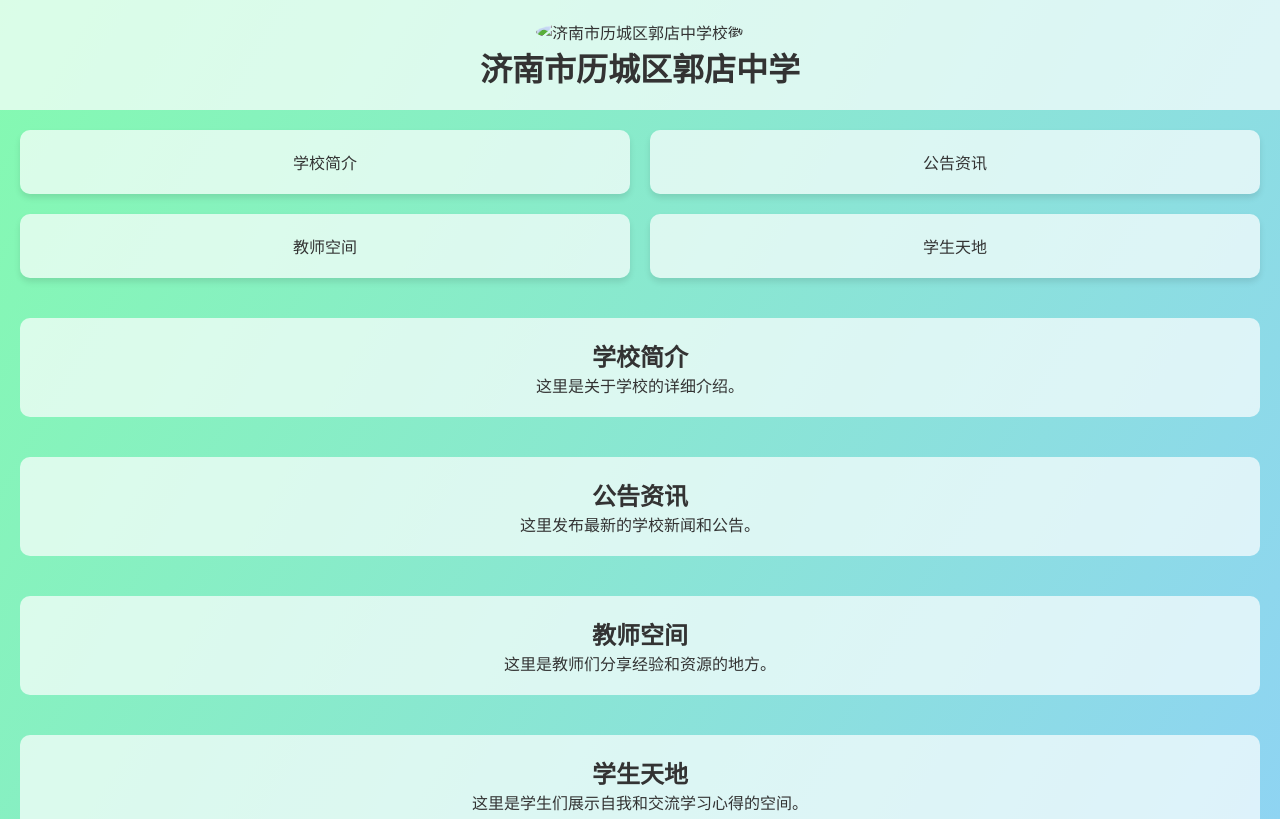
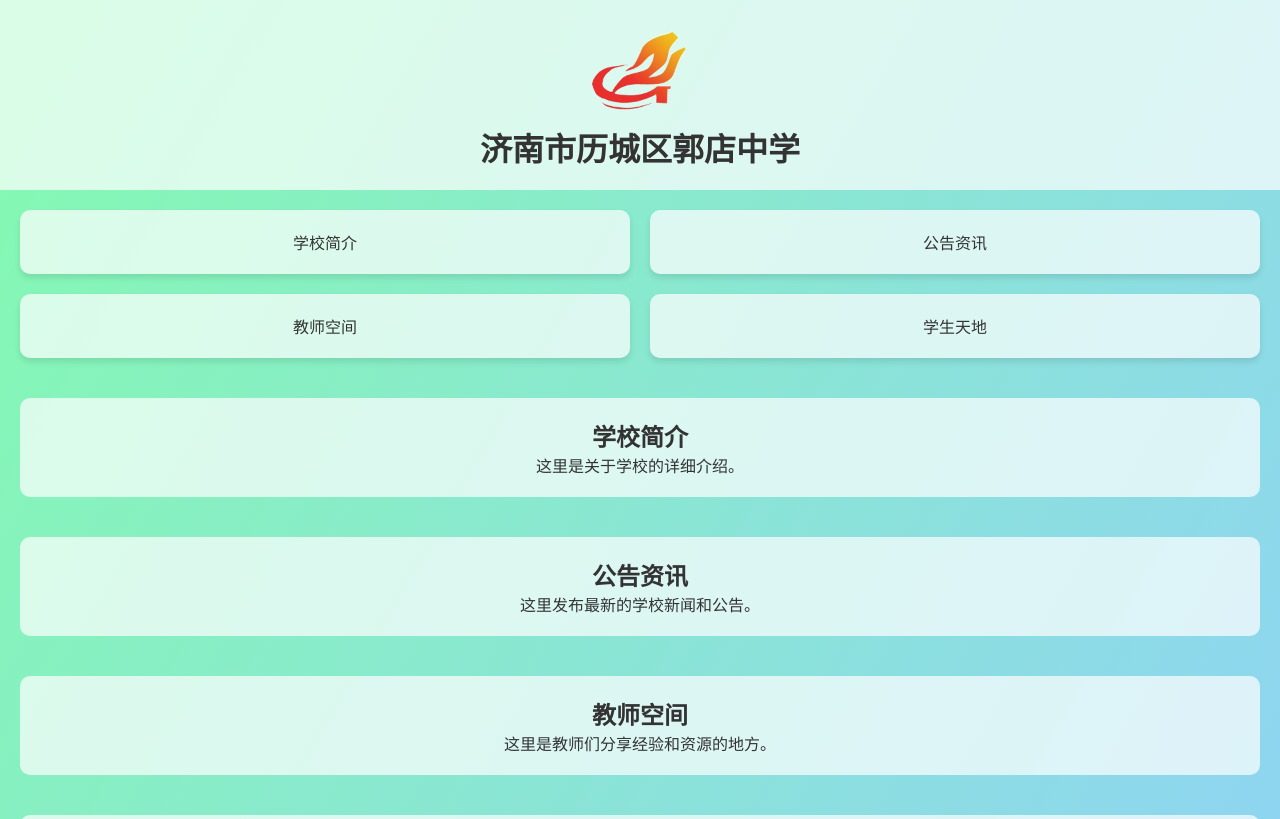
Before and after one commit to kadxm/gdzx-spare, a plain HTML site: page index.html in a window 1280 px wide. Shown: the top 819 px of the page. Drawn offline with Linux system fonts and the light colour scheme.

Commit message:
Update index.html

```diff
--- a/index.html
+++ b/index.html
@@ -8,7 +8,7 @@
 </head>
 <body>
     <header>
-        <img src="logo.png" alt="济南市历城区郭店中学校徽">
+        <img src="203fb80e7bec54e782eee5d3bb389b504ec26af9.png" alt="济南市历城区郭店中学校徽">
         <h1>济南市历城区郭店中学</h1>
     </header>
     <main>
```
